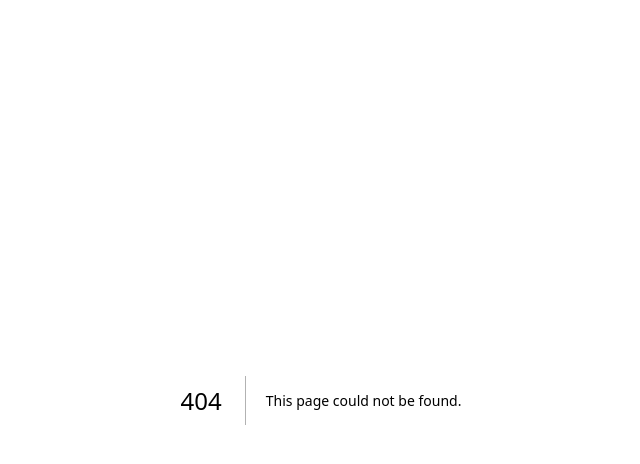
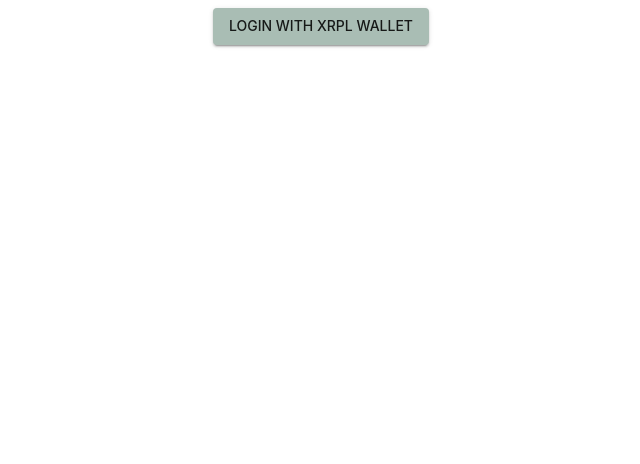
Before and after one commit to ignas-g/brain-ripple, a Next.js app: page /login in a window 1280 px wide. Before the commit this address had no page. Shown: the top 464 px of the page, without its empty margins (319-959 px from the left). Built offline with nearby package versions, Linux system fonts and the light colour scheme.

Commit message:
XUMM Wallet Login integration

```diff
--- a/config.d.ts
+++ b/config.d.ts
@@ -10,6 +10,8 @@
     xrpl_address_hot: string;
     mongo_db_bc_uri: string;
     mongo_db_bc_db: string;
+    xumm_api_key: string;
+    xumm_api_secret: string;
 };
 
 export default config;
--- a/config.js
+++ b/config.js
@@ -15,6 +15,8 @@
     XRPL_ADDRESS_HOT: Joi.string().required(),
     MONGODB_BC_URI: Joi.string().required(),
     MONGODB_BC_DB: Joi.string().required(),
+    XUMM_API_KEY: Joi.string().required(),
+    XUMM_API_SECRET: Joi.string().required(),
 }).unknown().required();
 
 const { error, value: envVars } = envSchema.prefs({ errors: { label: "key" } }).validate(process.env);
@@ -35,6 +37,8 @@
     xrpl_address_hot: envVars.XRPL_ADDRESS_HOT,
     mongo_db_bc_uri: envVars.MONGODB_BC_URI,
     mongo_db_bc_db: envVars.MONGODB_BC_DB,
+    xumm_api_key: envVars.XUMM_API_KEY,
+    xumm_api_secret: envVars.XUMM_API_SECRET,
 };
 
 module.exports = config;
--- a/next.config.js
+++ b/next.config.js
@@ -15,6 +15,8 @@
     XRPL_ADDRESS_HOT: config.xrpl_address_hot,
     MONGODB_BC_URI: config.MONGODB_BC_URI,
     MONGODB_BC_DB: config.MONGODB_BC_DB,
+    XUMM_API_KEY: config.XUMM_API_KEY,
+    XUMM_API_SECRET: config.XUMM_API_SECRET,
   },
 }
 
--- a/package.json
+++ b/package.json
@@ -40,6 +40,7 @@
     "jest": "^29.5.0",
     "joi": "^17.8.4",
     "ts-jest": "^29.0.5",
-    "xrpl-keypairs": "^1.0.3"
+    "xrpl-keypairs": "^1.0.3",
+    "xumm-sdk": "^1.8.1"
   }
 }
--- /dev/null
+++ b/src/pages/api/xumm/resolve.ts
@@ -0,0 +1,26 @@
+import { NextApiRequest, NextApiResponse } from "next";
+import { Xumm } from "../../../utils/xumm";
+import { SdkTypes } from "xumm-sdk";
+
+export interface GetPayloadResponseData {
+    error: string;
+}
+
+export default async function handler(
+    req: NextApiRequest,
+    res: NextApiResponse<SdkTypes.XummGetPayloadResponse | null | GetPayloadResponseData>
+) {
+    if (req.method !== "POST") {
+        res.status(405).json({ error: "Method not allowed" });
+        return;
+    }
+
+    try {
+        const xumm = new Xumm();
+        const response = await xumm.resolvePayload(req.body);
+
+        res.status(200).json(response);
+    } catch (error) {
+        res.status(500).json({ error: "Error resolving the payload data" });
+    }
+}
--- /dev/null
+++ b/src/pages/api/xumm/signin.ts
@@ -0,0 +1,28 @@
+import { NextApiRequest, NextApiResponse } from "next";
+import { Xumm } from "../../../utils/xumm";
+import { SdkTypes } from "xumm-sdk";
+
+export interface PostPayloadResponseData {
+  error: string;
+}
+
+export default async function handler(
+  req: NextApiRequest,
+  res: NextApiResponse<SdkTypes.XummPostPayloadResponse | null | PostPayloadResponseData>
+) {
+  if (req.method !== "POST") {
+    res.status(405).json({ error: "Method not allowed" });
+    return;
+  }
+
+  try {
+    const message = "Login to BrainRipple";
+
+    const xumm = new Xumm();
+    const response = await xumm.generateSignRequest(message);
+
+    res.status(200).json(response);
+  } catch (error) {
+    res.status(500).json({ error: "Error generating XUMM sign request" });
+  }
+}
--- /dev/null
+++ b/src/pages/login.tsx
@@ -0,0 +1,97 @@
+import { useState, useEffect } from "react";
+import Image from "next/image";
+import { Button } from "@mui/material";
+import styles from "@/styles/Login.module.css";
+import axios from "axios";
+import { SdkTypes } from "xumm-sdk";
+
+async function requestXummSignin(): Promise<SdkTypes.XummPostPayloadResponse | null> {
+  const response = await axios.post("/api/xumm/signin");
+
+  const data: SdkTypes.XummPostPayloadResponse = response.data;
+
+  if (data && data.next.always) {
+    return data;
+  }
+
+  return null;
+}
+
+export default function Login() {
+  const [qrCodeUrl, setQrCodeUrl] = useState<string | null>(null);
+  const [socket, setSocket] = useState<WebSocket | null>(null);
+
+  const handleLogin = async () => {
+    const data = await requestXummSignin();
+
+    if (data) {
+      setQrCodeUrl(data.refs.qr_png);
+
+      const socket = new WebSocket(data.refs.websocket_status);
+      setSocket(socket);
+
+      socket.onmessage = (event) => {
+        const payload = JSON.parse(event.data);
+
+        if (payload.payload_uuidv4 && payload.signed) {
+          axios
+            .post(`/api/xumm/resolve`, data)
+            .then((response) => response.data)
+            .then((data) => {
+              if (data && data.response && data.response.account) {
+                //TODO: User wallet address can be used in other flows.
+                console.log(data.response.account);
+
+                socket.close();
+              }
+            })
+            .catch((error) => {
+              console.error(error);
+            });
+        }
+      };
+    }
+  };
+
+  useEffect(() => {
+    const handleBeforeUnload = () => {
+      if (socket) {
+        socket.close();
+      }
+    };
+
+    window.addEventListener("beforeunload", handleBeforeUnload);
+
+    return () => {
+      window.removeEventListener("beforeunload", handleBeforeUnload);
+    };
+  }, [socket]);
+
+  return (
+    <div className={styles.container}>
+      <div className={styles.row}>
+        <div className={styles.column}>
+          <Button
+            className={styles.loginButton}
+            variant="contained"
+            color="primary"
+            onClick={handleLogin}
+          >
+            Login with XRPL Wallet
+          </Button>
+        </div>
+        <div className={styles.column}>
+          {qrCodeUrl && (
+            <Image
+              src={qrCodeUrl}
+              alt="QR Code"
+              width={200}
+              height={200}
+              unoptimized={true}
+            />
+          )}
+        </div>
+      </div>
+    </div>
+  );
+}
--- /dev/null
+++ b/src/styles/Login.module.css
@@ -0,0 +1,35 @@
+.container {
+  display: flex;
+  flex-wrap: wrap;
+  justify-content: center;
+  align-items: center;
+  height: 100%;
+  width: 100%;
+}
+
+.loginButton {
+  margin-top: 16px;
+}
+
+.row {
+  display: flex;
+  flex-wrap: wrap;
+  justify-content: center;
+  align-items: center;
+  width: 100%;
+  margin-bottom: 2rem;
+}
+
+.column {
+  display: flex;
+  justify-content: center;
+  align-items: center;
+  flex: 1 1 50%;
+  margin: 0.5rem;
+}
+
+@media (max-width: 768px) {
+  .column {
+    flex: 1 1 100%;
+  }
+}
--- /dev/null
+++ b/src/utils/xumm.ts
@@ -0,0 +1,55 @@
+import { SdkTypes, XummSdk } from "xumm-sdk";
+import config from "../../config";
+
+// The following class contains XummSdk related operations.
+// Users are able to create a sign-in request for the XUMM Wallet.
+// The payload data can be resolved by calling the resolvePayload method.
+export class Xumm {
+  private xummSdk: XummSdk;
+
+  constructor() {
+    const apiKey = config.xumm_api_key;
+    const apiSecret = config.xumm_api_secret;
+
+    this.xummSdk = new XummSdk(apiKey, apiSecret);
+  }
+
+  // Users are able to create a sign-in request for the XUMM Wallet.
+  async generateSignRequest(message: string) {
+    const payload: SdkTypes.XummPostPayloadBodyJson = {
+      txjson: {
+        TransactionType: "SignIn",
+        Memos: [
+          {
+            Memo: {
+              MemoType: Buffer.from("client_signature", "utf8").toString("hex"),
+              MemoData: Buffer.from(message, "utf8").toString("hex"),
+            },
+          },
+        ],
+      },
+      options: {
+        submit: false,
+      },
+    };
+
+    try {
+      const response = await this.xummSdk.payload.create(payload);
+      return response;
+    } catch (error) {
+      console.error("Error generating XUMM sign request:", error);
+      throw error;
+    }
+  }
+
+  // The payload data can be resolved by calling the resolvePayload method.
+  async resolvePayload(payload: SdkTypes.XummPostPayloadResponse) {
+    try {
+      const response = await this.xummSdk.payload.resolvePayload(payload)
+      return response;
+    } catch (error) {
+      console.error("Error resolving XUMM payload:", error);
+      throw error;
+    }
+  }
+}
```
Also changed, not shown: 2 other files (tests, documents, lock files or other folders).
